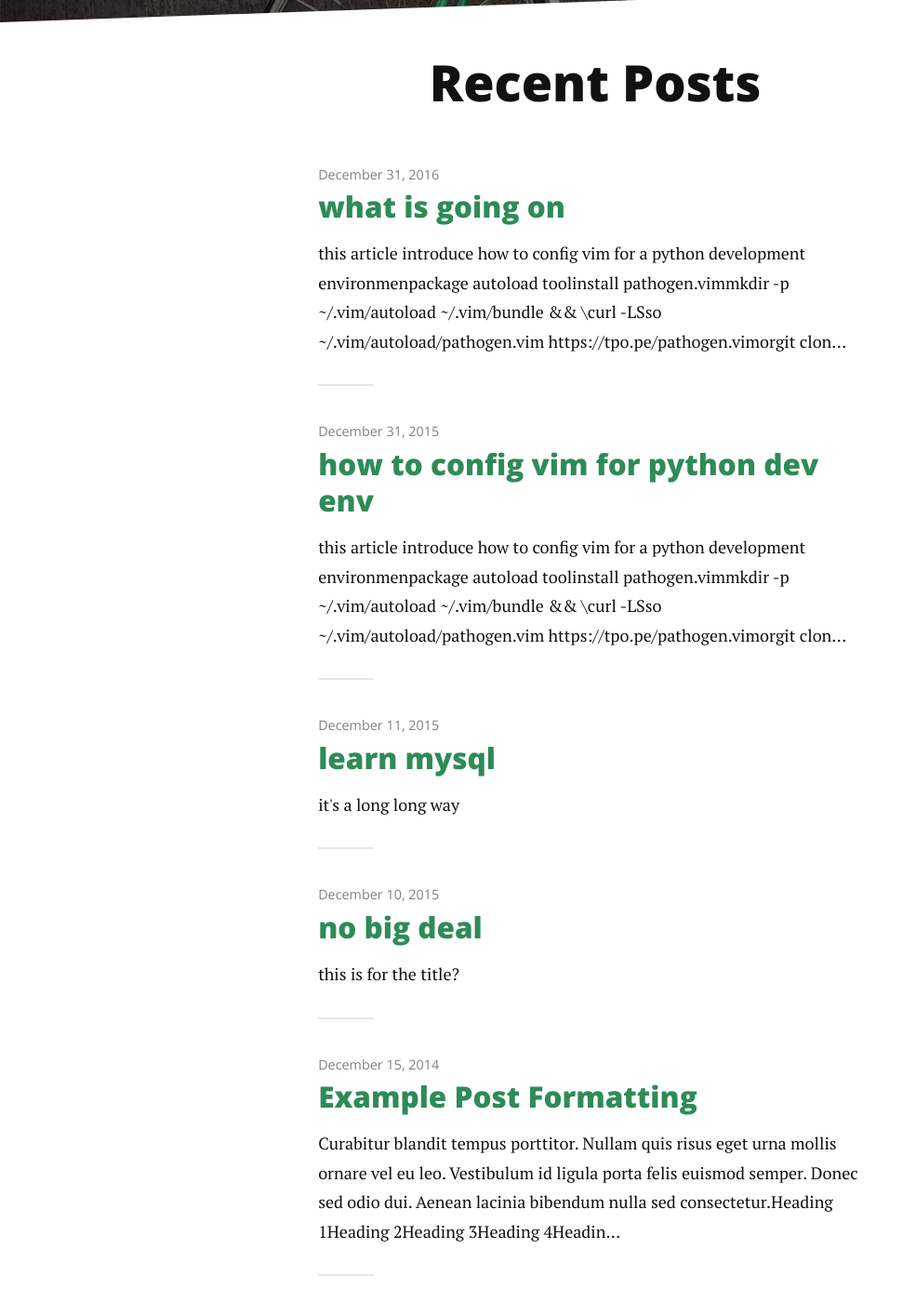
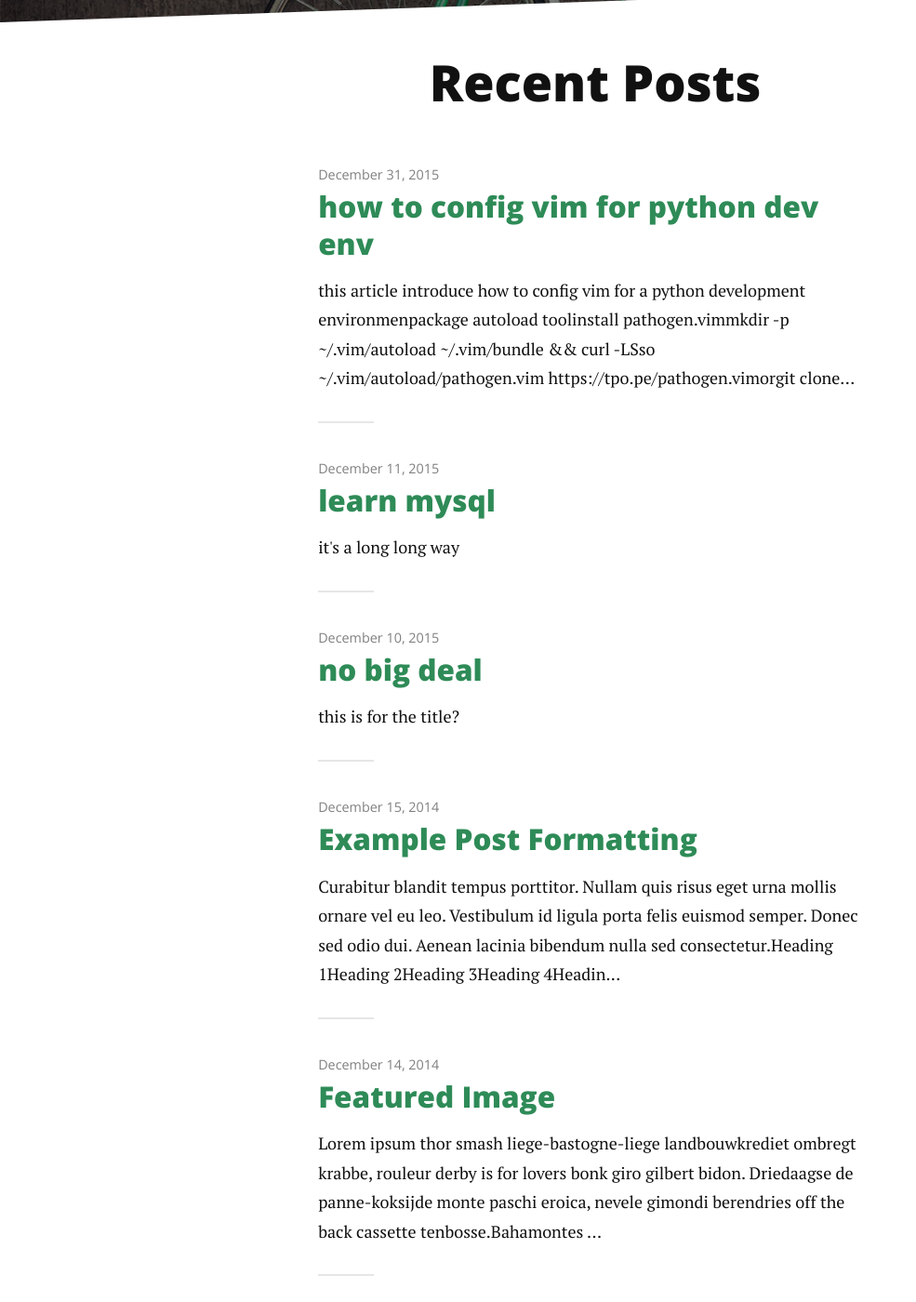
Before and after one commit to rexlee8776/rexlee8776.github.io, a Jekyll site: the page built from index.html, in a window 1280 px wide and 1400 px high, scrolled down 242 px. Shown: the whole window at 93% size, without its empty margins (0-985 px from the left). Built offline with Jekyll 4.4.1, drawn with Linux system fonts in a browser that asks for light colours; nearby versions of some CDN libraries; Markdown is read by kramdown in place of the engine named in the settings; the list of posts is cut into pages by our own code.

Commit message:
fix bug of shell can't be parsed
Signed-off-by: evilittle <rexlee8776@gmail.com>

````diff
--- a/_posts/16-12-31-how-to-config-vim-for-python-dev.md
+++ /dev/null
@@ -1,45 +0,0 @@
----
-layout: post
-title: what is going on
-categories: [blog ]
-tags: [python, vim ]
-description:
----
->this article introduce how to config vim for a python development environmen
-
-## package autoload tool
-**install pathogen.vim**
-```shell
-mkdir -p ~/.vim/autoload ~/.vim/bundle && \
-curl -LSso ~/.vim/autoload/pathogen.vim https://tpo.pe/pathogen.vim
-```
-or
-```shell
-git clone https://github.com/rkulla/pydiction.git
-```
-
-## plugins
-
-### taglist
-```shell
-apt-get install vim-scripts
-vim-addons install taglist
-```
-
-### pydiction
-```shell
-git clone https://github.com/rkulla/pydiction.git
-```
-
-### NERDTree
-```shell
-git clone https://github.com/scrooloose/nerdtree.git
-```
-
-### AutoComplPop
-**install**
-
-1. download dependent plugin l9.vim
-    http://www.vim.org/scripts/script.php?script_id=3252
-2. download acp and install
-    http://www.vim.org/scripts/script.php?script_id=1879
````
Also changed, not shown: _posts/15-12-11-learn-mysql.md (+4 -5 lines), _posts/15-12-31-how-to-config-vim-for-python-dev.md (+10 -10 lines).
